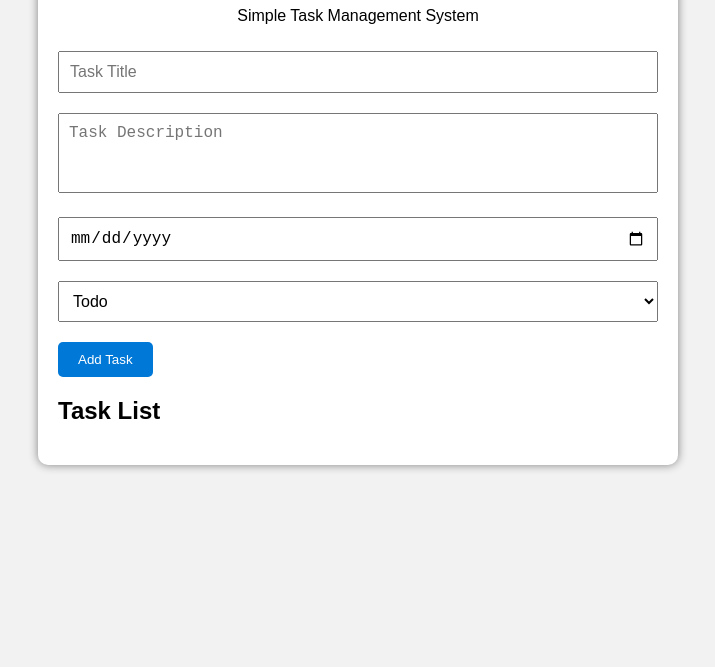
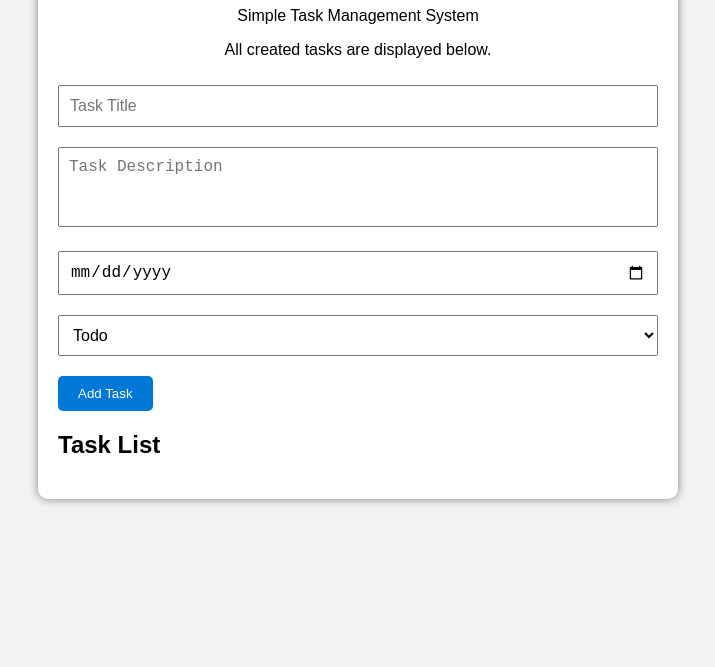
Before and after one commit to LokaTarini/taskflow327, a plain HTML site: page index.html in a window 1280 px wide. Shown: the part 133-800 px from the top of the page, without its empty margins (282-997 px from the left). Drawn offline with Linux system fonts and the light colour scheme.

Commit message:
feat: add list tasks

```diff
--- a/index.html
+++ b/index.html
@@ -12,7 +12,7 @@
 
     <h1>TaskFlow</h1>
     <p>Simple Task Management System</p>
-
+    <p>All created tasks are displayed below.</p>
     <input type="text" id="title" placeholder="Task Title">
 
     <textarea id="description" placeholder="Task Description"></textarea>
```
